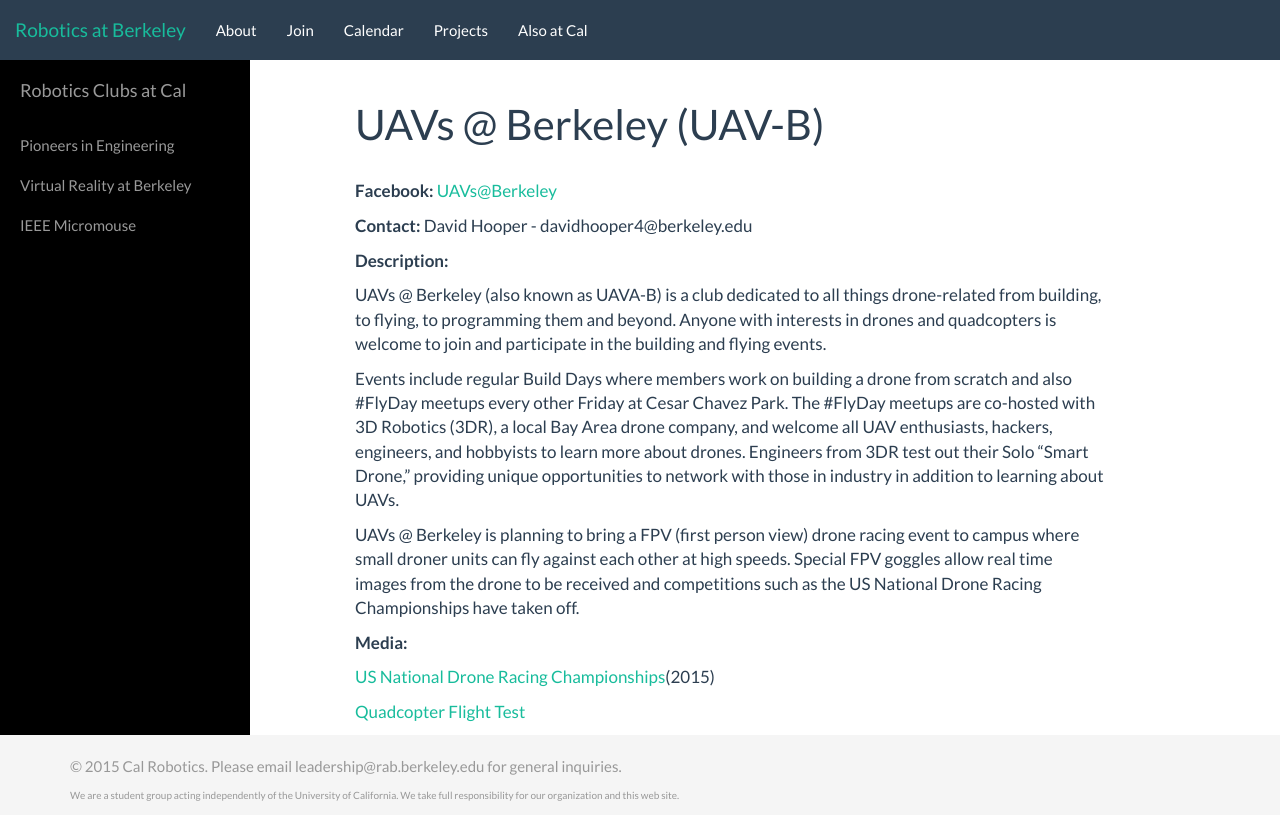
After one commit to ucberkeleyrobotics/website, a Flask app: template templates/related/clubs/UAVs.html in a window 1280 px wide. The commit adds this page. Run offline with Flask 2, Linux system fonts and the light colour scheme; the template is opened without the code that fills it, so the values that code supplies are empty; some libraries are stand-ins or nearby versions.

Commit message:
added UAVs@Berkeley, modified invention lab

```diff
--- /dev/null
+++ b/templates/related/clubs/UAVs.html
@@ -0,0 +1,26 @@
+{% extends "/related/clubs/clubs.html" %}
+{% block head %}{% endblock %}
+{% block title %}UAVs @ Berkeley{% endblock %}
+{% block content %}
+<!-- Page Content -->
+        <div id="page-content-wrapper">
+            <div class="container-fluid">
+                <div class="row">
+                    <div class="col-lg-11">
+                        <h1>UAVs @ Berkeley (UAV-B)</h1><br>
+                        <p><b>Facebook: </b><a href="https://www.facebook.com/UAVs-at-Berkeley-744577125668412/" target="_blank"> UAVs@Berkeley</a></p>
+                        <p><b>Contact: </b>David Hooper - davidhooper4@berkeley.edu</p>
+                        <p><b>Description:</b></p>
+            		<p>UAVs @ Berkeley (also known as UAVA-B) is a club dedicated to all things drone-related from building, to flying, to programming them and beyond. Anyone with interests in drones and quadcopters is welcome to join and participate in the building and flying events.</p>
+                        <p>Events include regular Build Days where members work on building a drone from scratch and also #FlyDay meetups every other Friday at Cesar Chavez Park. The #FlyDay meetups are co-hosted with 3D Robotics (3DR), a local Bay Area drone company, and welcome all UAV enthusiasts, hackers, engineers, and hobbyists to learn more about drones. Engineers from 3DR test out their Solo “Smart Drone,” providing unique opportunities to network with those in industry in addition to
+learning about UAVs.</p>
+			<p>UAVs @ Berkeley is planning to bring a FPV (first person view) drone racing event to campus where small droner units can fly against each other at high speeds. Special FPV goggles allow real time images from the drone to be received and competitions such as the US National Drone Racing Championships have taken off.  </p>
+</p>
+                        <p><b>Media:</b></p>
+                        <p><a href="https://youtu.be/0zbsTt6Tkzk" target = "_blank">US National Drone Racing Championships</a>(2015)</p>
+			<p><a href="https://www.facebook.com/744577125668412/videos/755030691289722/" target = "_blank">Quadcopter Flight Test</a><p>
+            </div>
+                </div>
+            </div>
+        </div>
+{%endblock%}
--- a/templates/related/spaces/inventionlab.html
+++ b/templates/related/spaces/inventionlab.html
@@ -15,7 +15,7 @@
 			<p><b>Contact:</b>Contact them via the <a href="http://invent.citris-uc.org/contact/">form</a> on the contact page of their website</p>
 			<p><b>Directions:</b></p>
 			<p>Enter Sutardja Dai Hall through the main entrance on the 3rd floor and take the elevator to the left down to the 1st floor. Once on the 1st floor, enter the door on the left that says “Entrance to All Labs”. Once you pass through that door, there are arrows on the wall that point to the Invention Lab. Note: there are two parts to the invention lab. The first door you pass will be a part of the Invention Lab for sponsored inventioneers. If it’s your first time there, you want to pass by that door and enter the second door in the hallway. </p>
-			<p><b>Descriptions: </b></p>
+			<p><b>Description: </b></p>
 			<p>As per their their website, “The CITRIS Invention Lab @ UC Berkeley supports faculty, student and community innovation by providing the knowledge, tools and support to rapidly design and prototype novel interactive products, embedded sensing systems and integrated mobile devices.” The lab has prototyping tools such as a laser cutter, 3D printers, saws, soldering irons, etc. The Invention Lab stocks many commonly used materials in prototyping, including plastic and wood sheets, microcontrollers such as Arduino and Raspberry Pi, many sensor, and a plethora of common circuitry components. It is a general prototyping space with staff who can help you find the materials and tools you need while giving ideas and suggestions for your projects.
  </p>
 			<p><b>How to Gain Access:</b></p>
```
